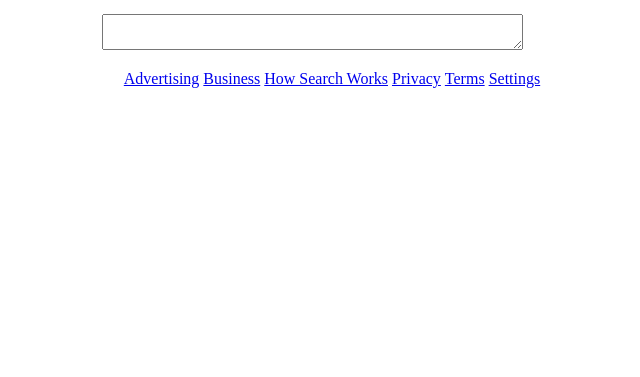
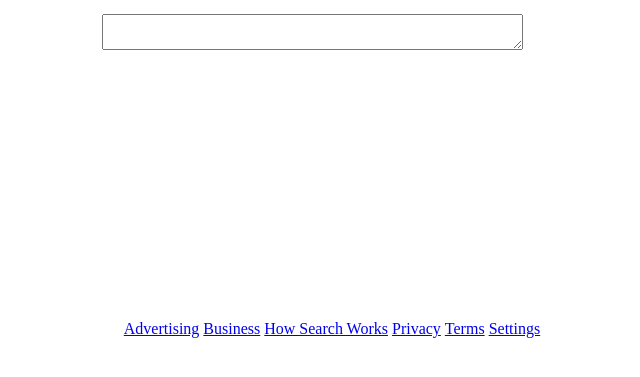
Before and after one commit to edtufte/google-homepage, a plain HTML site: page index.html in a window 1280 px wide. Shown: the part 285-662 px from the top of the page, without its empty margins (328-968 px from the left). Drawn offline with Linux system fonts and the light colour scheme.

Commit message:
add footer padding CSS

```diff
--- a/index.html
+++ b/index.html
@@ -17,7 +17,7 @@
             <p><textarea rows="2" cols="50" name="searchQuery"></textarea></p>
         </form>
 
-        <ul>
+        <ul id="footer">
             <li><a href="ads.asp">Advertising</a></li>
             <li><a href="business.asp">Business</a></li>
             <li><a href="searchHow.asp">How Search Works</a></li>
--- a/style.css
+++ b/style.css
@@ -22,3 +22,7 @@ ul {
 li {
     display: inline;
 }
+
+#footer {
+    padding-top: 250px;
+}
```
